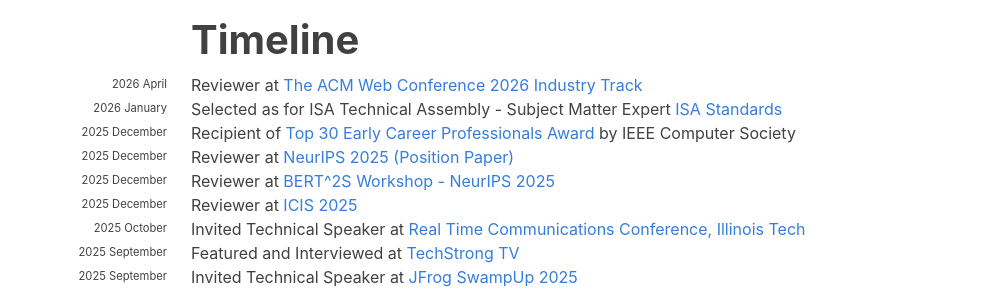
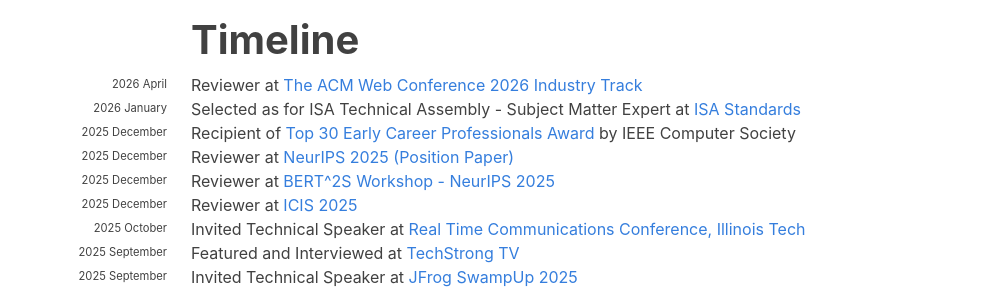
Before and after one commit to hariharanragothaman/hariharanragothaman.github.io, a Jekyll site: the page built from index.md, in a window 1280 px wide and 900 px high, scrolled down 652 px. Shown: the part 161-453 px from the top of the window, without its empty margins (141-1139 px from the left). Built offline with Jekyll 4.4.1, drawn with Linux system fonts in a browser that asks for light colours; nearby versions of some CDN libraries; some web fonts are replaced.

Commit message:
Updates and Polishes

```diff
--- a/_data/news.yaml
+++ b/_data/news.yaml
@@ -10,7 +10,7 @@
 
 - year: 2026
   year-extra: January
-  description: Selected as for ISA Technical Assembly - Subject Matter Expert <a href="https://www.isa.org/standards-and-publications/isa-standards"> ISA Standards </a>
+  description: Selected as for ISA Technical Assembly - Subject Matter Expert at <a href="https://www.isa.org/standards-and-publications/isa-standards"> ISA Standards </a>
 
 #-------------------------------------------- December  ------------------------------------------------------------------------------------------------------------------------------------------------------
 
```
